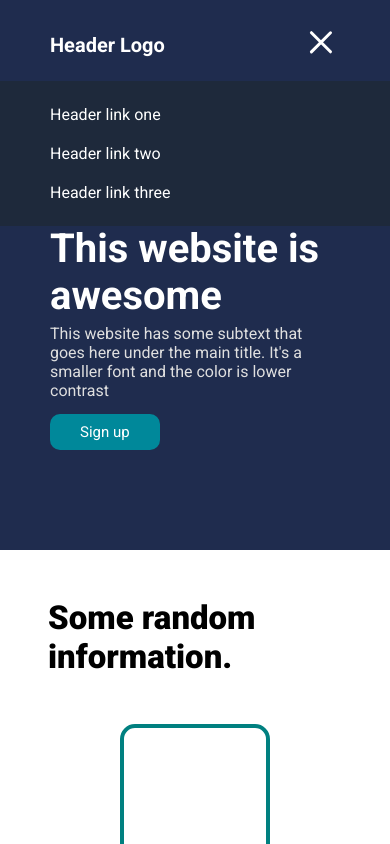
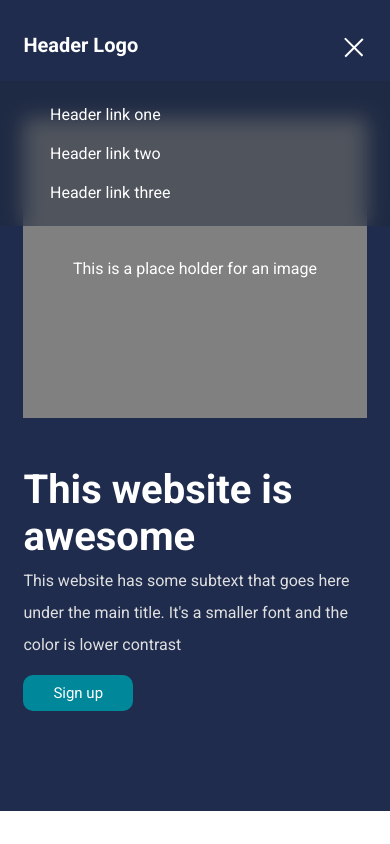
Before and after one commit to muhammadjufry/odin-landingPage, a plain HTML site: page index.html in a window 390 px wide. Both pictures are taken after a click on the element 325 px from the left and 44 px from the top of the page. Shown: the top 844 px of the page. Drawn offline with Linux system fonts and the light colour scheme.

Commit message:
Update navbar and banner styles

```diff
--- a/css/styles.css
+++ b/css/styles.css
@@ -47,7 +47,7 @@ a {
 .banner {
   display: flex;
   justify-content: space-between;
-  gap: 2em;
+  gap: 4em;
   align-items: center;
   padding: 50px 130px 100px;
   margin-top: 88px;
@@ -69,6 +69,7 @@ a {
 }
 
 .banner .content-1 p {
+  line-height: 32px;
   color: rgb(223, 223, 223);
 }
 
@@ -200,7 +201,7 @@ footer {
 
 @media screen and (max-width: 992px) {
   .navbar {
-    padding: 30px 50px;
+    padding: 30px calc(100vw - 94vw);
   }
 
   .navbar ul {
@@ -208,7 +209,8 @@ footer {
     display: none;
     transition: all 0.5s ease;
     flex-direction: column;
-    background-color: #1e293b;
+    background-color: rgba(30, 41, 59, 0.5);
+    backdrop-filter: blur(10px);
     color: white;
     padding: 1.5rem 50px;
     align-items: flex-start;
@@ -228,14 +230,14 @@ footer {
     display: flex;
     flex-direction: column;
     justify-content: space-between;
-    height: 25px;
+    height: 20px;
     position: relative;
   }
 
   .menuToggle input {
     position: absolute;
-    width: 30px;
-    height: 30px;
+    width: 25px;
+    height: 25px;
     opacity: 0;
     z-index: 2;
     cursor: pointer;
@@ -243,9 +245,9 @@ footer {
 
   .menuToggle span {
     transition: all 0.5s ease;
-    width: 30px;
-    height: 3px;
-    border-radius: 2px;
+    width: 25px;
+    height: 2px;
+    border-radius: 0.5px;
     background-color: white;
   }
 
@@ -255,7 +257,7 @@ footer {
   }
 
   .menuToggle input:checked ~ span:nth-child(2) {
-    transform: rotate(45deg) translate(0, -2px);
+    transform: rotate(45deg) translate(5px, 0);
   }
 
   .menuToggle input:checked ~ span:nth-child(3) {
@@ -263,18 +265,19 @@ footer {
   }
 
   .menuToggle input:checked ~ span:nth-child(4) {
-    transform: rotate(-45deg) translate(1px, -2px);
+    transform: rotate(-45deg) translate(-1px, 4.5px);
   }
 
   .banner {
     flex-direction: column-reverse;
     align-items: flex-start;
-    padding: 30px 50px 100px;
+    padding: 30px calc(100vw - 94vw) 100px;
     gap: 3em;
   }
 
   .banner .content-2 {
     padding: 20px;
+    height: 300px;
   }
 
   .information {
```
